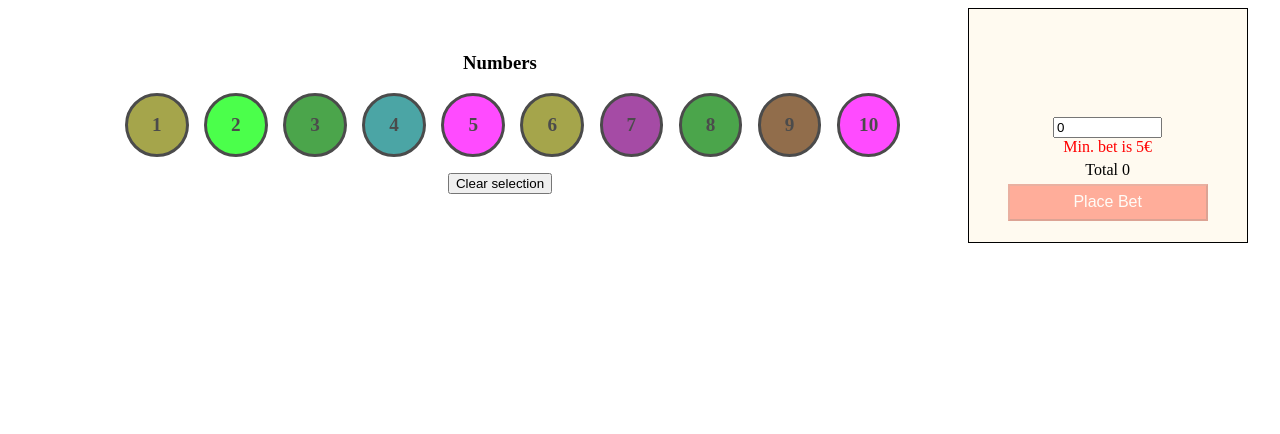
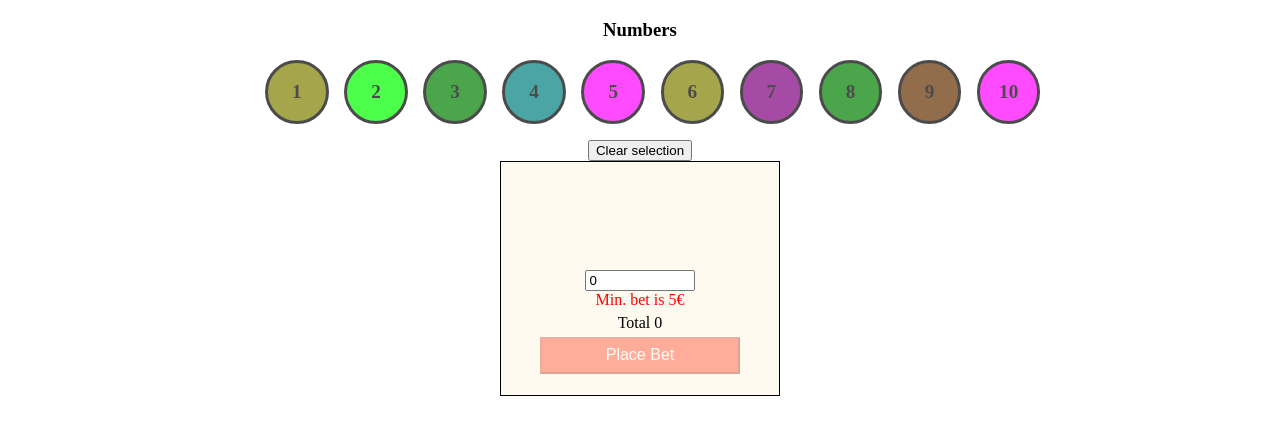
Before and after one commit to adrian37777/Golden-Race, an Angular app: page / in a window 1280 px wide. Shown: the top 434 px of the page. Built offline with nearby package versions, Linux system fonts and the light colour scheme.

Commit message:
Update ball-selector.component.html

```diff
--- a/src/app/components/ball-selector/ball-selector.component.html
+++ b/src/app/components/ball-selector/ball-selector.component.html
@@ -1,4 +1,4 @@
-<div class="right-display">
+<div class="left-display">
   <h3>Numbers</h3>
   <ul class="ballscontent">
     <li
```
